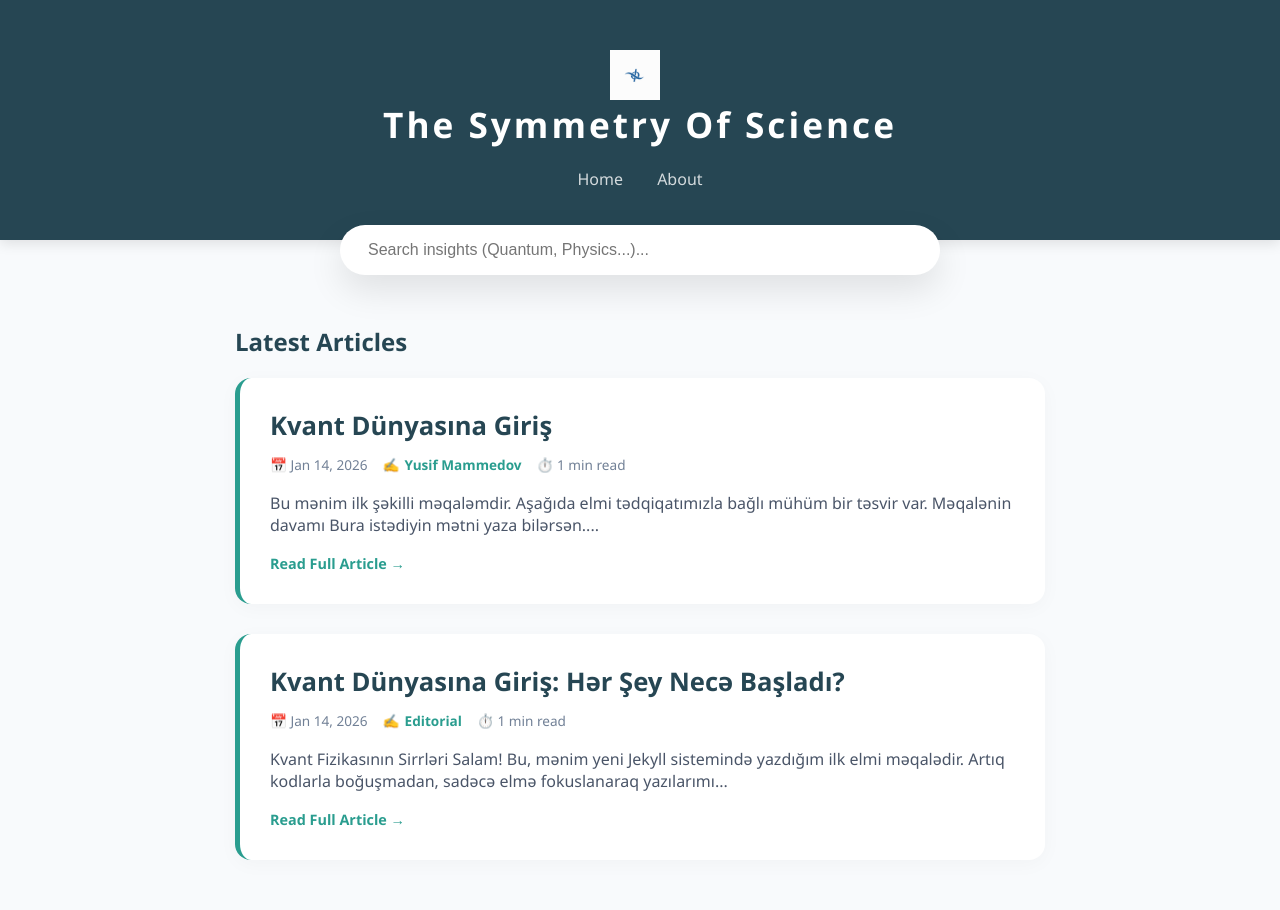
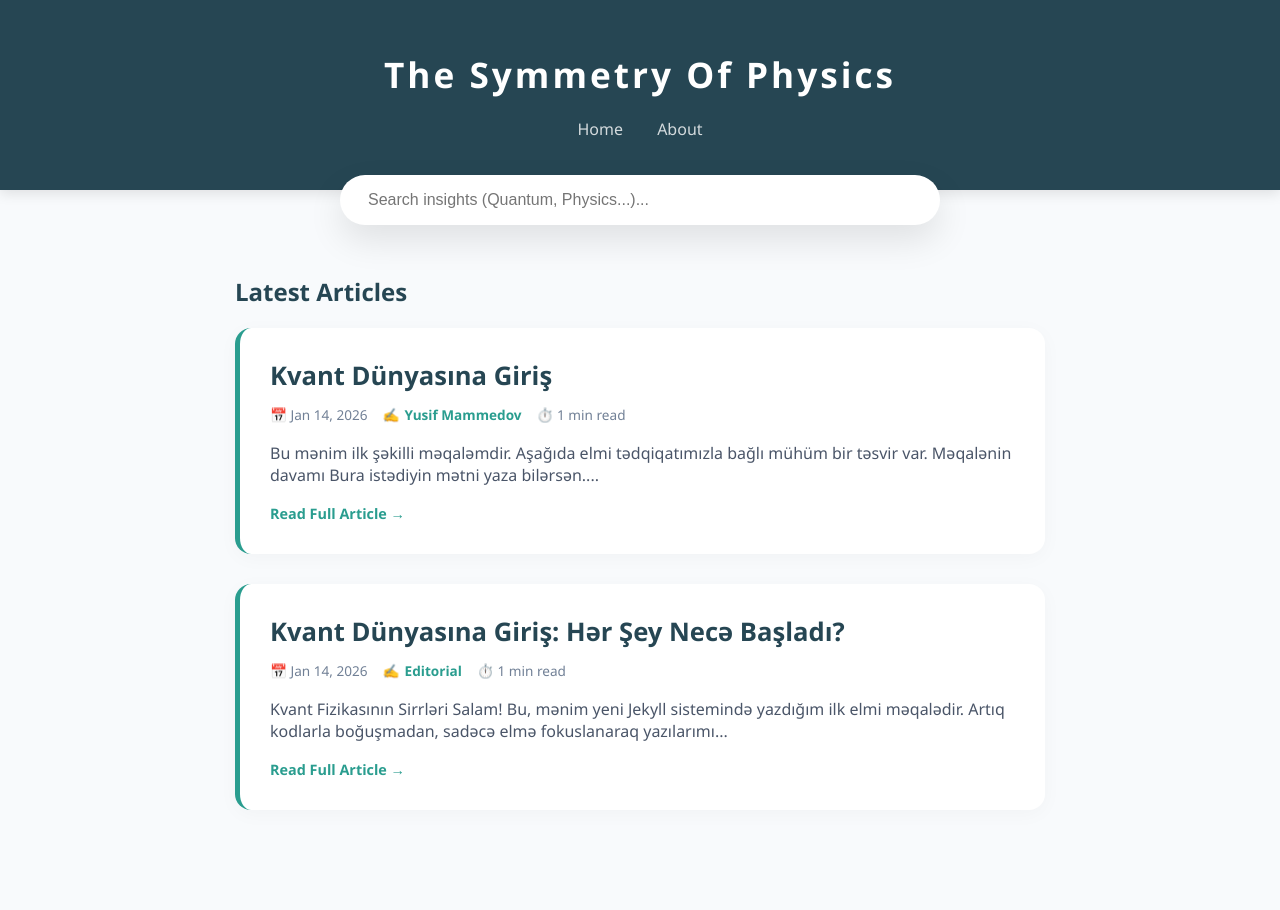
Before and after one commit to azerinyuton/science, a Jekyll site: the page built from index.html, in a window 1280 px wide. Built offline with Jekyll 4.4.1, drawn with Linux system fonts in a browser that asks for light colours; comment, search, counter and statistics services are not loaded.

Commit message:
Update default.html

```diff
--- a/_layouts/default.html
+++ b/_layouts/default.html
@@ -4,6 +4,7 @@
     <meta charset="UTF-8">
     <meta name="viewport" content="width=device-width, initial-scale=1.0">
     <title>The Symmetry Of Physics</title>
+    <link rel="icon" type="image/png" href="/assets/images/favicon.png">
     <style>
        /* The Symmetry Of Physics */
 :root { --primary: #2A9D8F; --dark: #264653; --bg: #f8fafc; --text: #4a5568; }
@@ -116,10 +117,8 @@ nav a:hover { opacity: 1; color: var(--primary); }
 <body>
 
 <header>
-    <a href="/">
-      <img src="/assets/images/logo.png" alt="The Symmetry of Physics Logo" style="height: 50px; width: auto; vertical-align: middle; margin-right: 10px;">
-    </a>
-    <h1>The Symmetry Of Science</h1>
+
+    <h1>The Symmetry Of Physics</h1>
 
     <nav>
         <a href="{{ site.baseurl }}/">Home</a>
```
